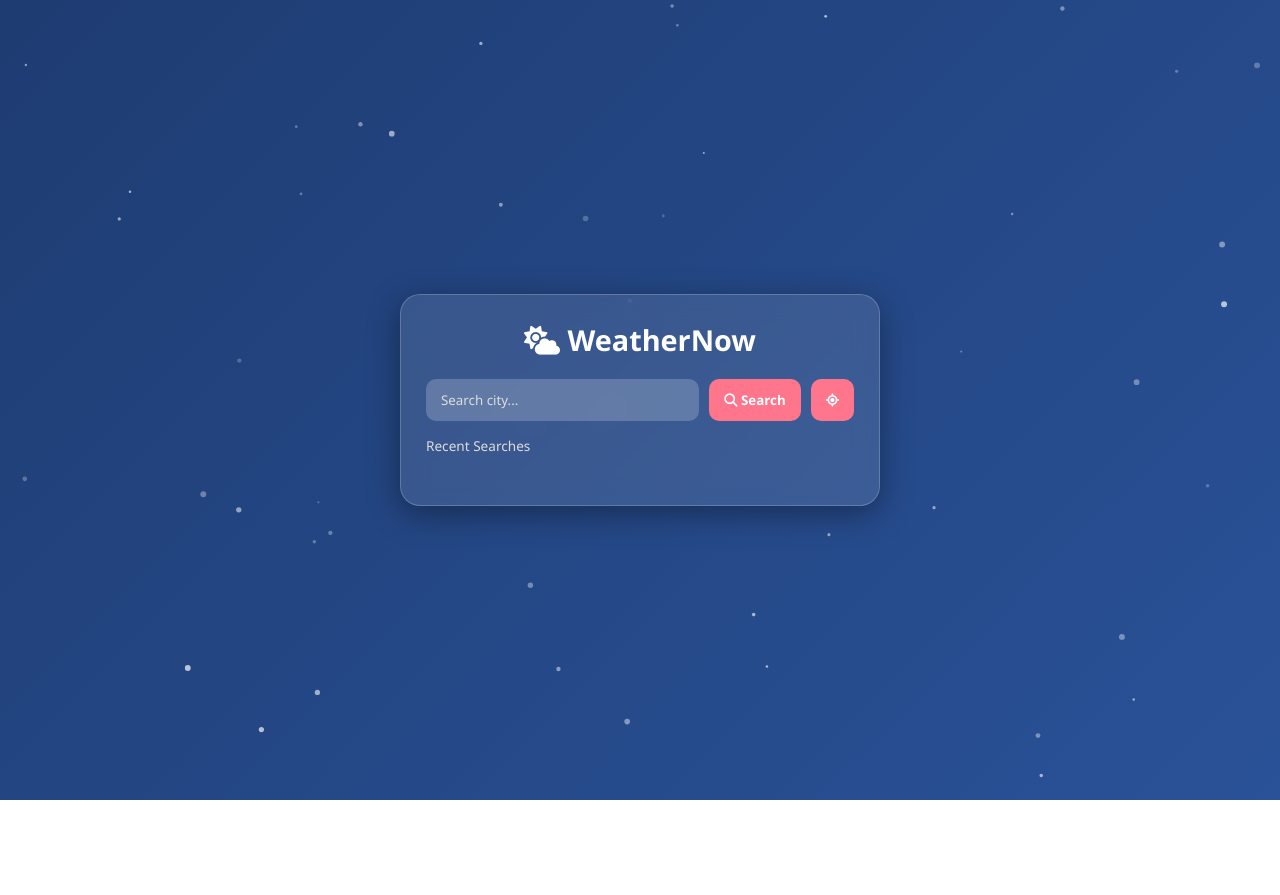
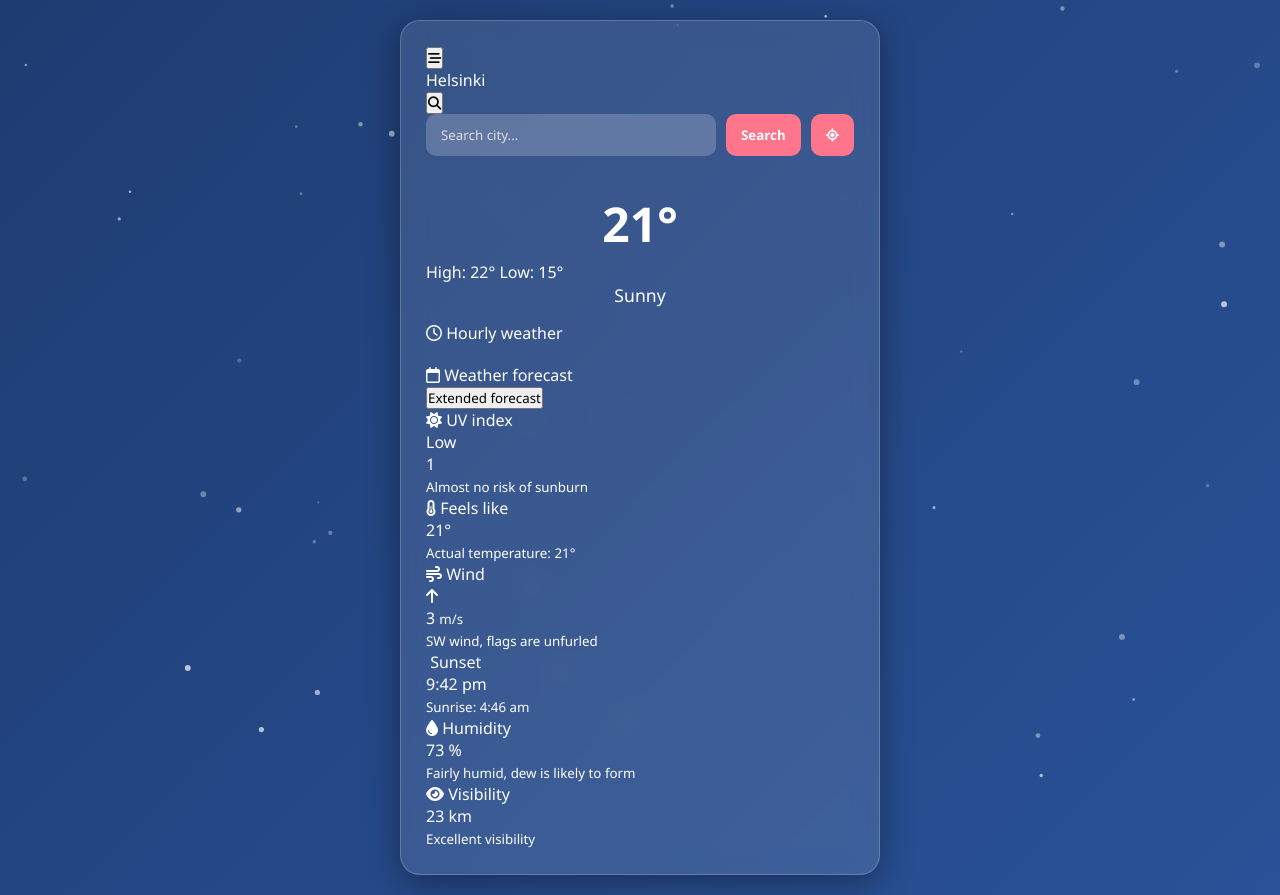
Before and after one commit to sumasingh263-cpu/sumas-weatherapp, a plain HTML site: page index.html in a window 1280 px wide. Before the commit the page ends 800 px from the top, so only its background shows below. Drawn offline with Linux system fonts and the light colour scheme.

Commit message:
Update index.html

```diff
--- a/index.html
+++ b/index.html
@@ -10,65 +10,98 @@
 <body>
     <canvas id="particle-canvas"></canvas>
     <div class="container">
-        <h1><i class="fa-solid fa-cloud-sun"></i> WeatherNow</h1>
+        <!-- Top Navigation -->
+        <div class="top-nav">
+            <button id="menu-btn"><i class="fa-solid fa-bars-staggered"></i></button>
+            <div class="location-title">
+                <span id="city-name">Helsinki</span>
+                <div class="loc-dot"></div>
+            </div>
+            <button id="search-toggle"><i class="fa-solid fa-magnifying-glass"></i></button>
+        </div>
+
+        <!-- Hidden Search Bar (Toggled or Always Accessible) -->
         <div class="search-box">
             <input type="text" id="city-input" placeholder="Search city...">
-            <button id="search-btn"><i class="fa-solid fa-magnifying-glass"></i> Search</button>
+            <button id="search-btn">Search</button>
             <button id="geo-btn" title="Use current location"><i class="fa-solid fa-location-crosshairs"></i></button>
         </div>
-        <div class="recent-searches">
-            <span>Recent Searches</span>
+        <div class="recent-searches" id="recent-container">
             <div id="recent-list"></div>
         </div>
-        <div id="weather-card" class="weather-card hidden">
-            <h2 id="city-name"></h2>
-            <div class="weather-icon"><i id="weather-icon-i" class="fa-solid fa-sun"></i></div>
-            <p id="weather-desc" class="desc"></p>
-            <h3 id="temp"></h3>
-            <p id="high-low" class="high-low"></p>
 
-            <div class="details-grid">
-                <div class="detail-item"><i class="fa-solid fa-droplet"></i> <span id="humidity"></span></div>
-                <div class="detail-item"><i class="fa-solid fa-wind"></i> <span id="wind"></span></div>
+        <!-- Main Weather Display -->
+        <div id="weather-card" class="weather-card">
+            <div class="main-temp-section">
+                <h2 id="temp">21°</h2>
+                <p id="high-low">High: 22° Low: 15°</p>
+                <p id="weather-desc" class="desc">Sunny</p>
             </div>
 
-            <!-- Environmental Health Metrics -->
-            <div class="env-container">
-                <div class="env-card">
-                    <i class="fa-solid fa-lungs"></i>
-                    <div>
-                        <small>AQI (Air Quality)</small>
-                        <span id="aqi-val">--</span>
-                    </div>
-                </div>
-                <div class="env-card">
-                    <i class="fa-solid fa-sun-plant-wilt"></i>
-                    <div>
-                        <small>UV Index</small>
-                        <span id="uv-val">--</span>
-                    </div>
-                </div>
-            </div>
-
-            <!-- Smart Recommendations -->
-            <div class="recommendations-box">
-                <h3><i class="fa-solid fa-lightbulb"></i> Smart Recommendations</h3>
-                <p id="rec-text">Loading recommendations...</p>
-            </div>
-
-            <div class="sun-times">
-                <div><i class="fa-solid fa-sunrise"></i> <span id="sunrise"></span></div>
-                <div><i class="fa-solid fa-sunset"></i> <span id="sunset"></span></div>
-            </div>
-
-            <div class="hourly-section">
-                <h3>Hourly Weather</h3>
+            <!-- Hourly Weather -->
+            <div class="card-box hourly-section">
+                <div class="section-title"><i class="fa-regular fa-clock"></i> Hourly weather</div>
                 <div id="hourly-container" class="hourly-container"></div>
             </div>
 
-            <div class="forecast-section">
-                <h3>5-Day Forecast</h3>
+            <!-- 5-Day Forecast -->
+            <div class="card-box forecast-section">
+                <div class="section-title"><i class="fa-regular fa-calendar"></i> Weather forecast</div>
                 <div id="forecast-container" class="forecast-container"></div>
+                <button class="extended-btn">Extended forecast</button>
+            </div>
+
+            <!-- Metrics Grid -->
+            <div class="metrics-grid">
+                <!-- UV Index -->
+                <div class="metric-card">
+                    <div class="metric-label"><i class="fa-solid fa-sun"></i> UV index</div>
+                    <div class="metric-value" id="uv-title">Low</div>
+                    <div class="uv-number" id="uv-num">1</div>
+                    <div class="uv-bar"><div class="uv-progress" id="uv-progress"></div></div>
+                    <small id="uv-desc">Almost no risk of sunburn</small>
+                </div>
+
+                <!-- Feels Like -->
+                <div class="metric-card">
+                    <div class="metric-label"><i class="fa-solid fa-temperature-half"></i> Feels like</div>
+                    <div class="metric-large" id="feels-val">21°</div>
+                    <small id="feels-desc">Actual temperature: 21°</small>
+                </div>
+
+                <!-- Wind -->
+                <div class="metric-card">
+                    <div class="metric-label"><i class="fa-solid fa-wind"></i> Wind</div>
+                    <div class="wind-circle">
+                        <div class="wind-arrow" id="wind-arrow"><i class="fa-solid fa-arrow-up"></i></div>
+                        <span id="wind-speed">3</span>
+                        <small>m/s</small>
+                    </div>
+                    <small id="wind-desc">SW wind, flags are unfurled</small>
+                </div>
+
+                <!-- Sunset / Sunrise -->
+                <div class="metric-card">
+                    <div class="metric-label"><i class="fa-solid fa-sunset"></i> Sunset</div>
+                    <div class="metric-large" id="sunset-time">9:42 pm</div>
+                    <div class="wave-line"></div>
+                    <small id="sunrise-time">Sunrise: 4:46 am</small>
+                </div>
+
+                <!-- Humidity -->
+                <div class="metric-card">
+                    <div class="metric-label"><i class="fa-solid fa-droplet"></i> Humidity</div>
+                    <div class="metric-large" id="humidity-val">73 %</div>
+                    <small id="humidity-desc">Fairly humid, dew is likely to form</small>
+                </div>
+
+                <!-- Visibility -->
+                <div class="metric-card">
+                    <div class="metric-label"><i class="fa-solid fa-eye"></i> Visibility</div>
+                    <div class="metric-large" id="vis-val">23 km</div>
+                    <div class="vis-slider"><div class="vis-thumb"></div></div>
+                    <small id="vis-desc">Excellent visibility</small>
+                </div>
             </div>
         </div>
     </div>
```
